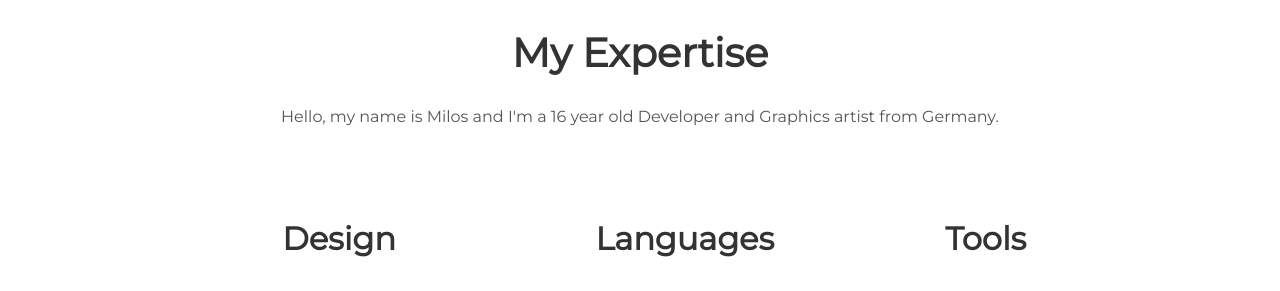
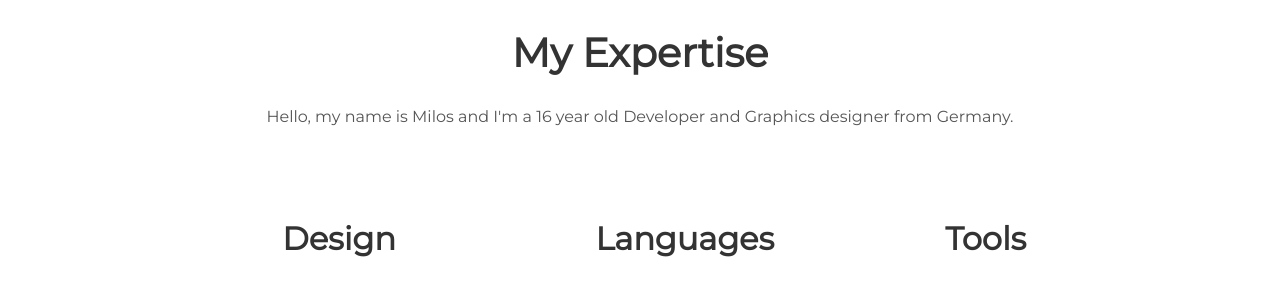
Before and after one commit to mxl0s/portfolio, a Jekyll site: the page built from index.html, in a window 1280 px wide and 900 px high, scrolled down 799 px. Shown: the part 153-444 px from the top of the window. Built offline with Jekyll 4.4.1, drawn with Linux system fonts in a browser that asks for light colours; grey boxes are pictures that could not be loaded.

Commit message:
Update _config.yml

```diff
--- a/_config.yml
+++ b/_config.yml
@@ -5,7 +5,7 @@ description: Backend Developer and Graphics Designer
 # url: "localhost:3000"
 # User settings
 username: Milos V.
-user_description: Hello, my name is Milos and I'm a 16 year old Developer and Graphics artist from Germany.
+user_description: Hello, my name is Milos and I'm a 16 year old Developer and Graphics designer from Germany.
 user_title: Backend Developer and Graphics Designer
 email: contact@milosv.co
 twitter_username: lorem_ipsum
```
